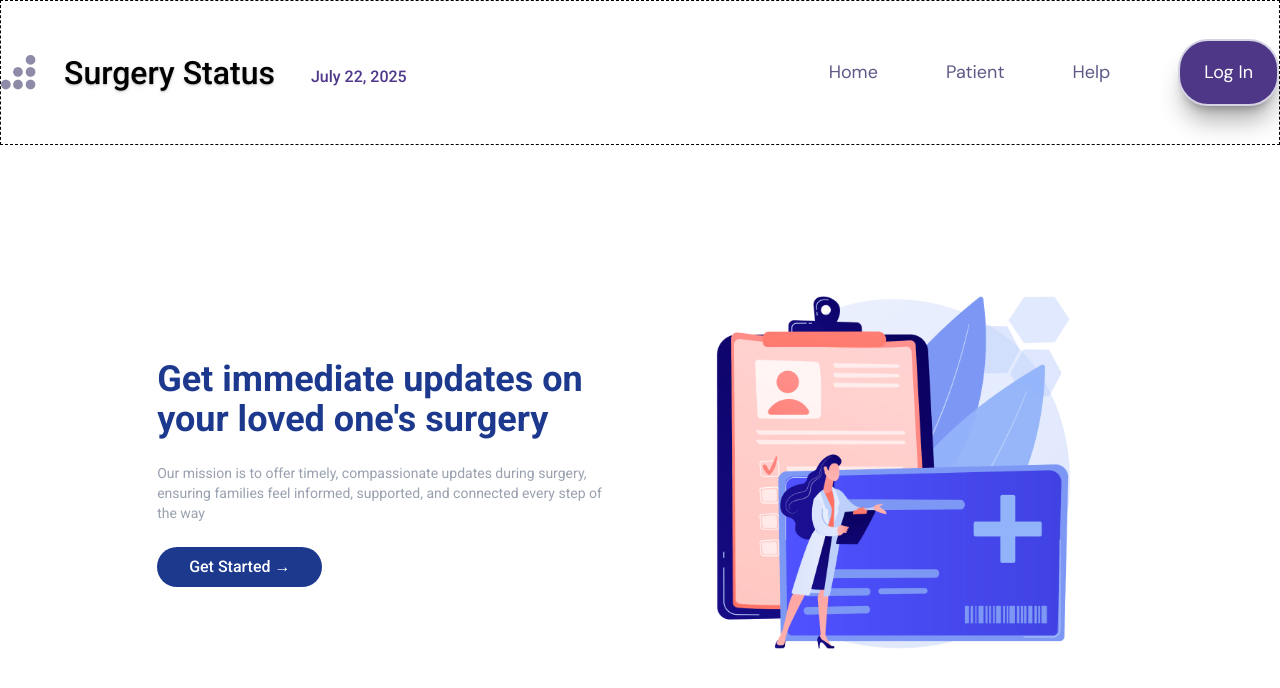
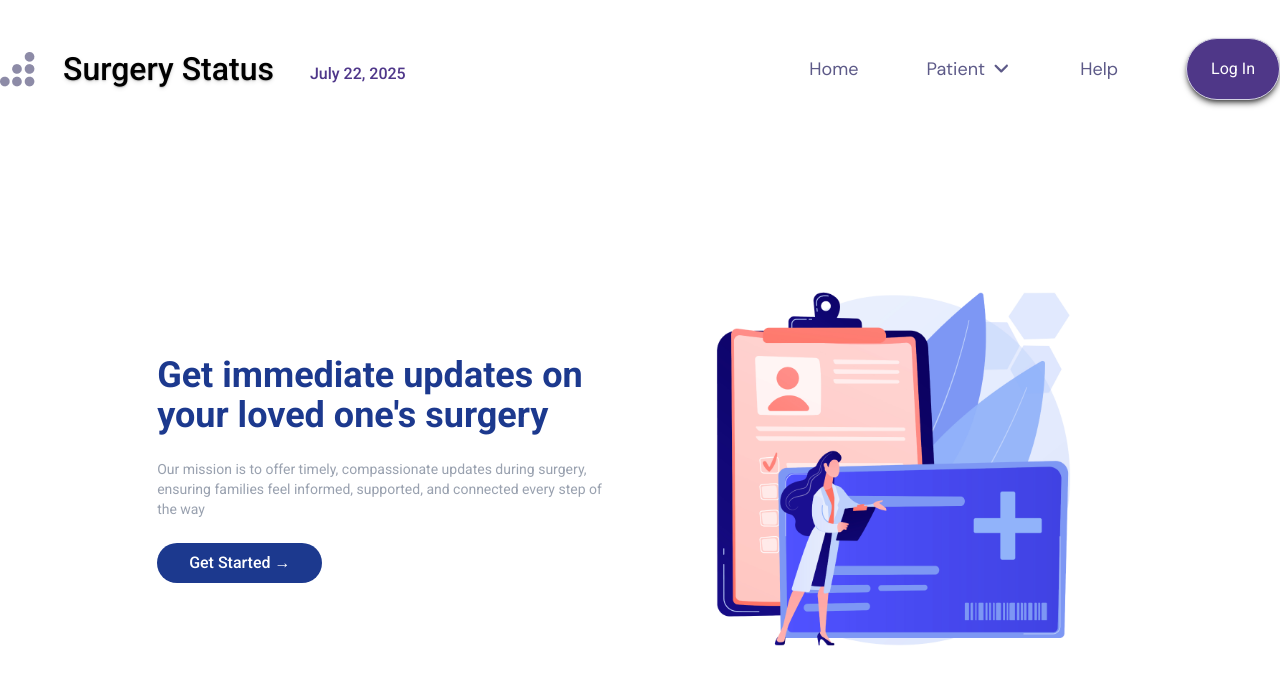
Before and after one commit to chingu-voyages/V56-tier2-team-25, a React (Vite) app: page / in a window 1280 px wide. Shown: the top 688 px of the page. Built offline with nearby package versions, Linux system fonts and the light colour scheme.

Commit message:
add dropdown to navbar

```diff
--- a/package.json
+++ b/package.json
@@ -10,6 +10,10 @@
     "preview": "vite preview"
   },
   "dependencies": {
+    "@fortawesome/fontawesome-svg-core": "^7.0.0",
+    "@fortawesome/free-brands-svg-icons": "^7.0.0",
+    "@fortawesome/free-solid-svg-icons": "^7.0.0",
+    "@fortawesome/react-fontawesome": "^0.2.3",
     "@tailwindcss/vite": "^4.1.11",
     "react": "^19.1.0",
     "react-dom": "^19.1.0",
--- a/src/components/Header.jsx
+++ b/src/components/Header.jsx
@@ -6,7 +6,7 @@ const Header = () => {
     const date = new Date().toLocaleDateString('en-US', {month: 'long', day: 'numeric', year: 'numeric'})
 
     return (
-        <header className="w-full transition-all duration-300 border border-dashed">
+        <header className="w-full transition-all duration-300">
             <div className="container mx-auto flex items-center justify-between py-[38px]">
                 <div className='flex items-center gap-8'>
                     <a href="#">
--- a/src/components/Navbar.jsx
+++ b/src/components/Navbar.jsx
@@ -1,17 +1,62 @@
+import { useState } from 'react'
+import { FontAwesomeIcon } from '@fortawesome/react-fontawesome'
+import { faAngleDown, faAngleUp } from '@fortawesome/free-solid-svg-icons'
+
 const Navbar = () => {
+
+    const [ isOpen, setIsOpen ] = useState(false)
+
+    const linksArr = [
+        { name: 'Home' },
+        { name: 'Patient', dropdown: ['Patient Information', 'Patient Status Update', 'Patient Status'] },
+        { name: 'Help' },
+        { name: 'Log In' }
+    ]
+
+    const handleDropdown = () => {
+        setIsOpen(!isOpen)
+    }
+
+    const links = linksArr.map((link, index) => {
+
+        const isLastLink = index === linksArr.length - 1
+
+        const linkStyle = isLastLink
+        ? 'text-white bg-[#4F3788] rounded-4xl px-[24px] py-[18px] border-1 border-[#D4D2E3] shadow-md/60 cursor-pointer hover:bg-[#56428a]'
+        : 'text-[#5D5A88] dm-sans text-[1.125rem] hover:text-[#4F378A]'
+
+        if (link.dropdown) {
+            return (
+                <div key={index} className="relative group" onClick={handleDropdown}>
+                    <a href="#" className={linkStyle}>
+                        {link.name} {isOpen ? <FontAwesomeIcon icon={faAngleUp} /> : <FontAwesomeIcon icon={faAngleDown} />}
+                    </a>
+                    <div className={`absolute ${isOpen ? 'flex' : 'hidden'} w-[220px] flex-col bg-white rounded shadow-lg mt-5 px-5 pb-5 z-10 border border-[#D4D2E3]`}>
+                        {link.dropdown.map((item, subIndex) => {
+
+                            const isLastSublink = subIndex === link.dropdown.length - 1
+
+                            const subLinkStyle = isLastSublink ? 'pt-5' : 'border-b border-[#D4D2E3] pb-5 pt-5'
+
+                            return (
+                                <div key={subIndex} className={subLinkStyle}>
+                                    <a href="#" key={subIndex} className='text-[#79747E] hover:text-[#4F378A] dm-sans hover:font-semibold'>
+                                        {item}
+                                    </a>
+                                </div>
+                            )})
+                        }
+                    </div>
+                </div>
+            )
+        }
+        return <a key={index} href='#' className={linkStyle}>{link.name}</a>
+    })
+
     return (
-        <nav className="flex items-center space-x-17 text-[#5D5A88] nav-links text-[1.125rem]">
-            <a href="#">Home</a>
-            <a href="#">Patient</a>
-            <a href="#">Help</a>
-            <a href="#" >
-                <button
-                    className="text-white bg-[#4F3788] rounded-[30px] px-[24px] py-[18px] border-2 border-[#D4D2E3]
-                    shadow-xl/30 cursor-pointer">Log In
-                </button>
-            </a>
+        <nav className="hidden md:flex items-center space-x-17">
+            {links}
         </nav>
-
     )
 }
 
--- a/src/index.css
+++ b/src/index.css
@@ -7,7 +7,7 @@ body, html {
 }
 
 /* nav links */
-.nav-links {
+.dm-sans {
     font-family: 'DM Sans', sans-serif;
 }
 
```
Also changed, not shown: 1 other file (tests, documents, lock files or other folders).
